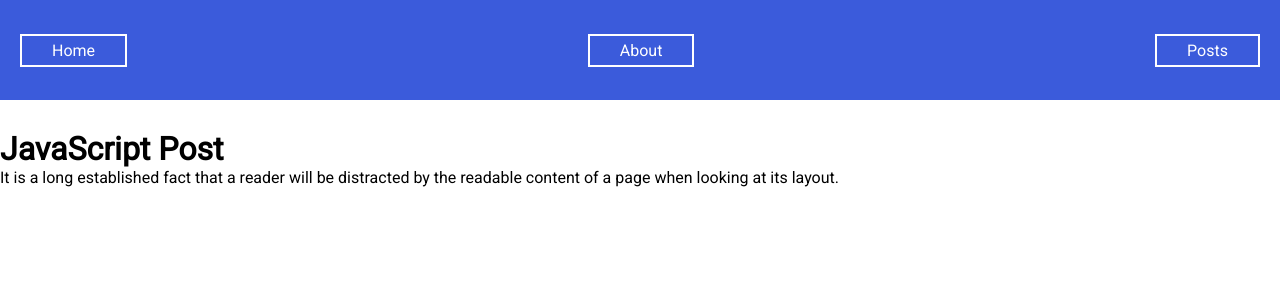
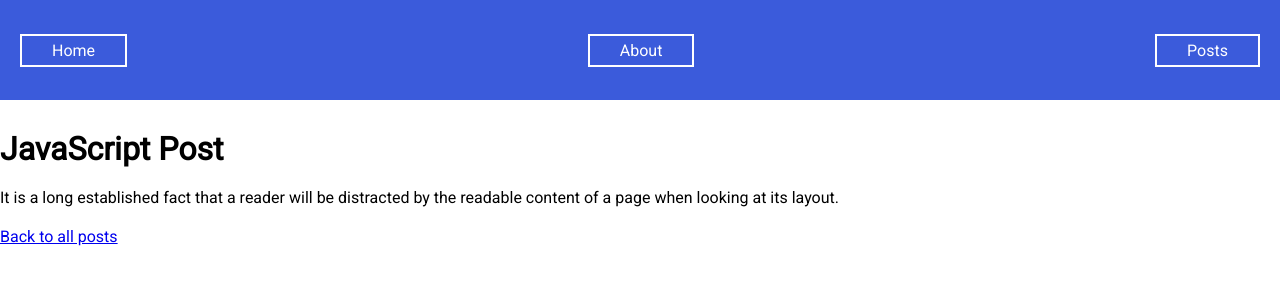
Before and after one commit to anakolchina97/minin-nextjs-education, a Next.js app: page /post/1 in a window 1280 px wide. Shown: the top 300 px of the page. Built offline with nearby package versions, Linux system fonts and the light colour scheme; data requests are answered from the project's data file.

Commit message:
Add loading

```diff
--- a/package.json
+++ b/package.json
@@ -8,7 +8,7 @@
     "start": "next start",
     "lint": "next lint",
     "serve": "concurrently 'npm run dev' 'npm run mock'",
-    "mock": "json-server --w db.json -p 4200 -d 450"
+    "mock": "json-server --w db.json -p 4200 -d 1750"
   },
   "dependencies": {
     "@next/font": "13.0.7",
--- a/pages/post/[id].js
+++ b/pages/post/[id].js
@@ -1,20 +1,50 @@
+import { useState, useEffect } from "react";
+import Link from "next/link";
+import { MainLayout } from "../../components/MainLayout";
+import styles from "../../styles/Post.module.scss";
 import { useRouter } from "next/router";
-import { MainLayout } from "../../components/MainLayout";
 
-export default function Post({ post }) {
+export default function Post({ post: serverPost }) {
+  const [post, setPost] = useState(serverPost);
   const router = useRouter();
-  const { title, body } = post;
+
+  useEffect(() => {
+    async function load() {
+      const response = await fetch(
+        `http://localhost:4200/posts/${router.query.id}`
+      );
+      const data = await response.json();
+      setPost(data);
+    }
+
+    if (!serverPost) {
+      // если с сервера прилетел null делаем запрос на front-end
+      load();
+    }
+  }, []);
+
+  if (!post) {
+    return (
+      <MainLayout>
+        <p>Loading...</p>
+      </MainLayout>
+    );
+  }
+
   return (
     <MainLayout titleText={"Post"}>
-      <h1>{title}</h1>
-      <p>{body}</p>
+      <h1 className={styles.title}>{post.title}</h1>
+      <p className={styles.body}>{post.body}</p>
+      <Link href={"/posts"}>Back to all posts</Link>
     </MainLayout>
   );
 }
 
-Post.getInitialProps = async (ctx) => {
-  console.log(ctx);
-  const response = await fetch(`http://localhost:4200/posts/${ctx.query.id}`);
+Post.getInitialProps = async ({ query, req }) => {
+  if (!req) {
+    return { post: null };
+  }
+  const response = await fetch(`http://localhost:4200/posts/${query.id}`);
   const post = await response.json();
 
   return {
--- /dev/null
+++ b/styles/Post.module.scss
@@ -0,0 +1,4 @@
+.title,
+.body {
+  margin-bottom: 20px;
+}
```
Also changed, not shown: pages/posts.js (+28 -4 lines).
